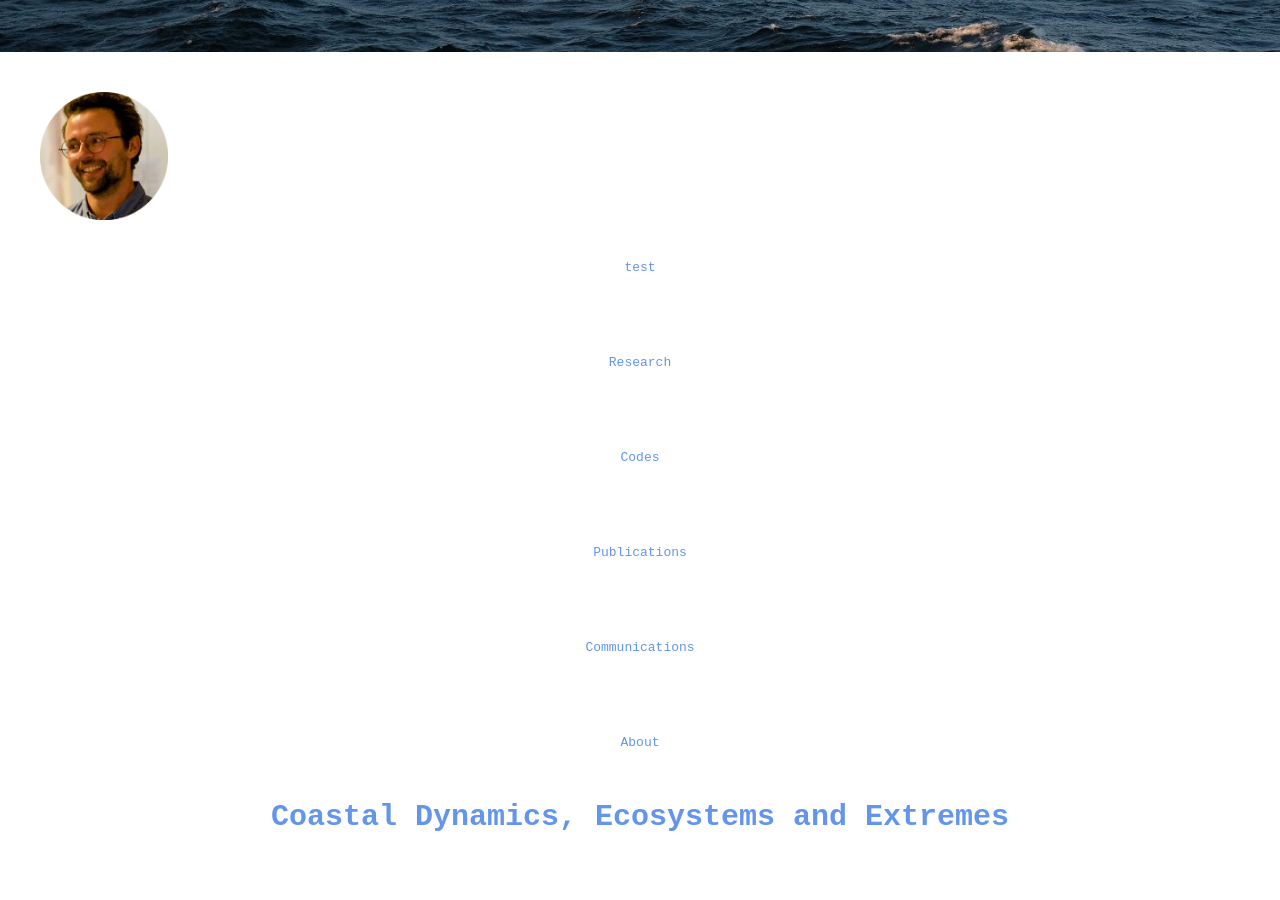
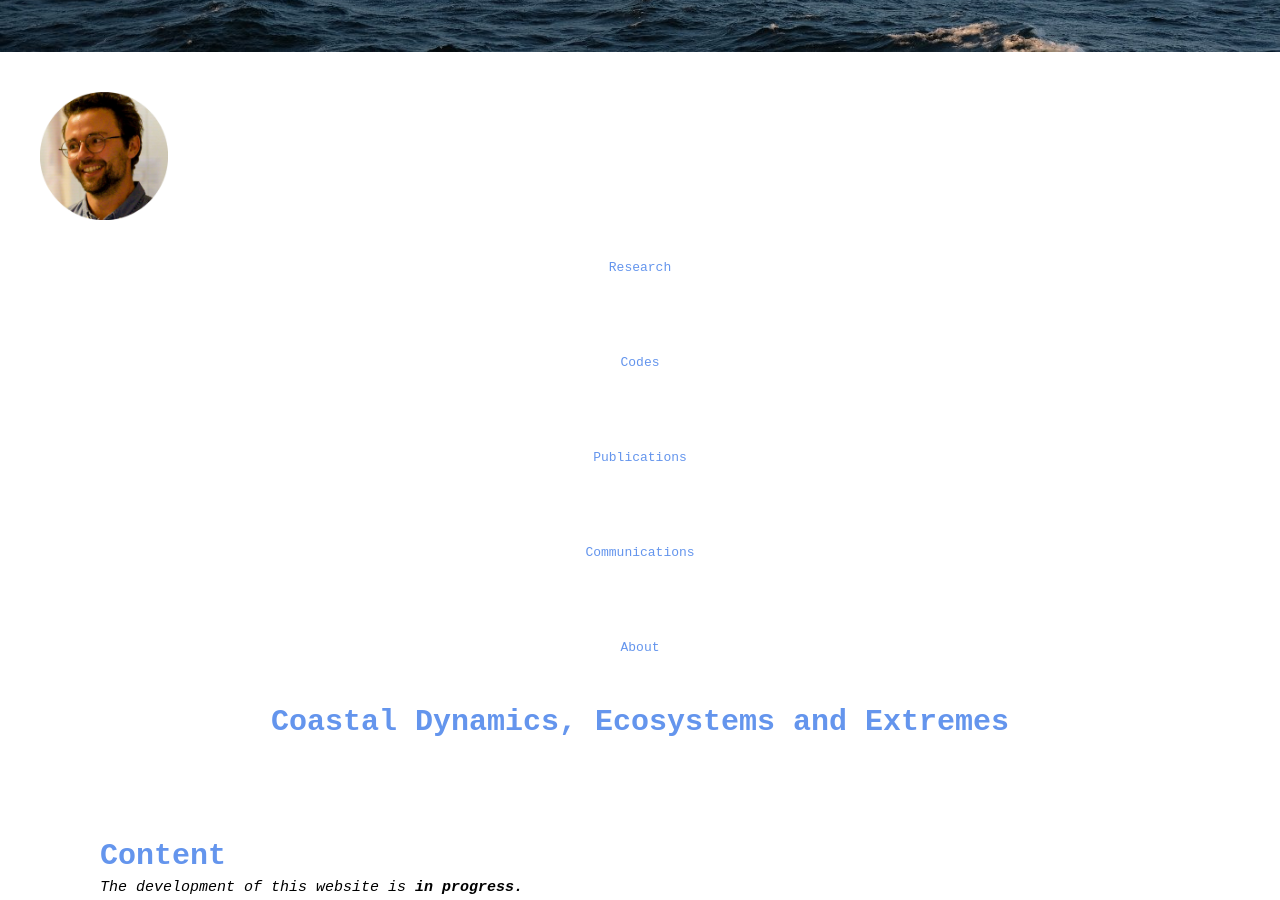
Before and after one commit to pierrechabert/pierrechabert.github.io, a Jekyll site: the page index.html, which Jekyll copies as it is, in a window 1280 px wide and 900 px high, scrolled down 375 px. Built offline with Jekyll 4.4.1, drawn with Linux system fonts in a browser that asks for light colours.

Commit message:
Update index.html

```diff
--- a/index.html
+++ b/index.html
@@ -33,23 +33,18 @@
 
   <body>
     <body>
+
 <div class="imgbox">
     <img class="center-fit" src='CCE2019.jpeg'>
 
-
-<!-- <img src="Image-pchabert.png"  width="10%" id="one"> -->
-
-
     <img src="Image-pchabert.png"  width="10%" style="margin-left:40px; margin-top:40px">
-
-       <a href="https://pierrechabert.github.io/test" class="href-style-fit">test</a>
 
        <a href="https://pierrechabert.github.io/Research" class="href-style-fit">Research</a>
        <a href="https://github.com/pierrechabert" class="href-style-fit">Codes</a>
        <a href="https://pierrechabert.github.io/Publications" class="href-style-fit">Publications</a>
        <a href="https://pierrechabert.github.io/Communications" class="href-style-fit">Communications</a>
        <a href="https://pierrechabert.github.io/About" class="href-style-fit">About</a>
-
+  </div>
      <!-- About contains CV; Communications contains presentations etc... logo -->
 
     <h1 style="font-size:30px; color:cornflowerblue; margin:10px; text-align:center"> Coastal Dynamics, Ecosystems and Extremes
```
